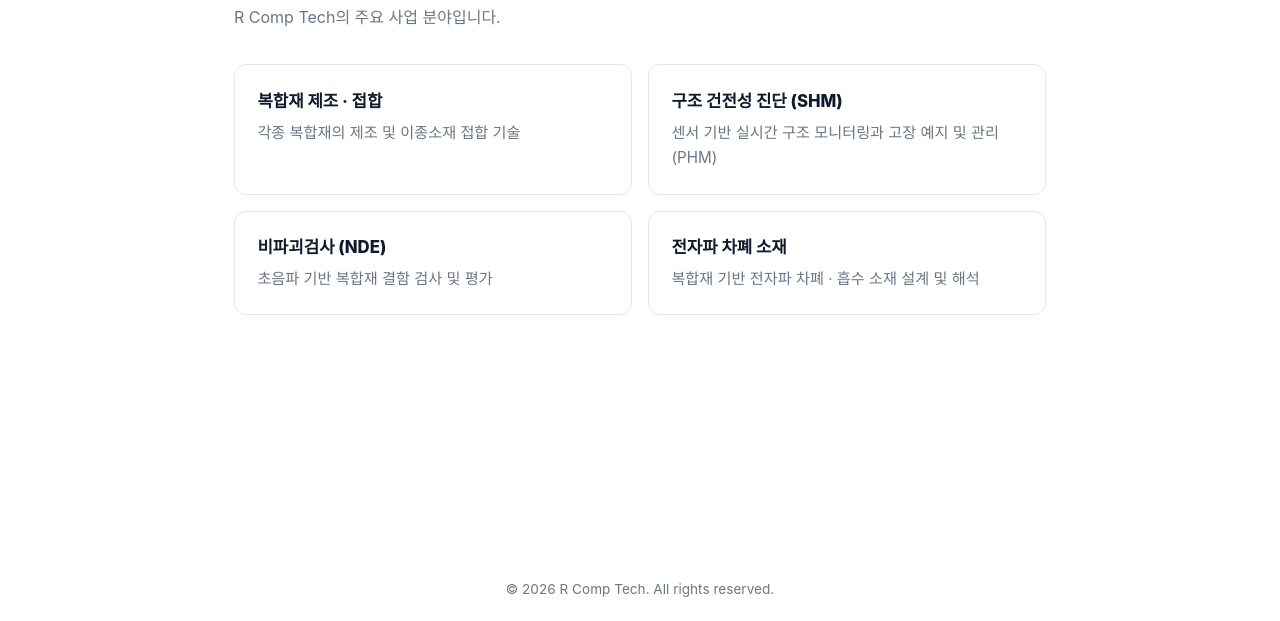
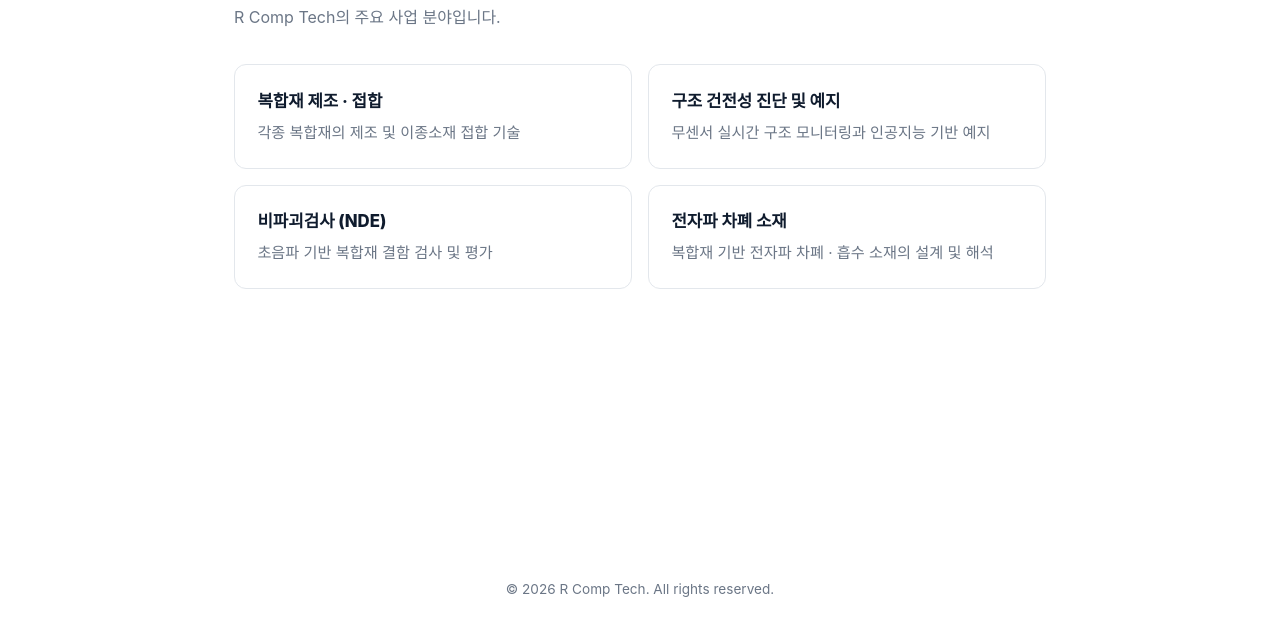
Before and after one commit to rcomptech/rcomptech.github.io, a plain HTML site: page business.html in a window 1280 px wide. Shown: the part 179-800 px from the top of the page. Drawn offline with Linux system fonts and the light colour scheme.

Commit message:
Update business.html

```diff
--- a/business.html
+++ b/business.html
@@ -30,8 +30,8 @@
         <p>각종 복합재의 제조 및 이종소재 접합 기술</p>
       </div>
       <div class="info-card">
-        <h4>구조 건전성 진단 (SHM)</h4>
-        <p>센서 기반 실시간 구조 모니터링과 고장 예지 및 관리(PHM)</p>
+        <h4>구조 건전성 진단 및 예지</h4>
+        <p>무센서 실시간 구조 모니터링과 인공지능 기반 예지</p>
       </div>
       <div class="info-card">
         <h4>비파괴검사 (NDE)</h4>
@@ -39,7 +39,7 @@
       </div>
       <div class="info-card">
         <h4>전자파 차폐 소재</h4>
-        <p>복합재 기반 전자파 차폐 · 흡수 소재 설계 및 해석</p>
+        <p>복합재 기반 전자파 차폐 · 흡수 소재의 설계 및 해석</p>
       </div>
     </div>
   </main>
```
